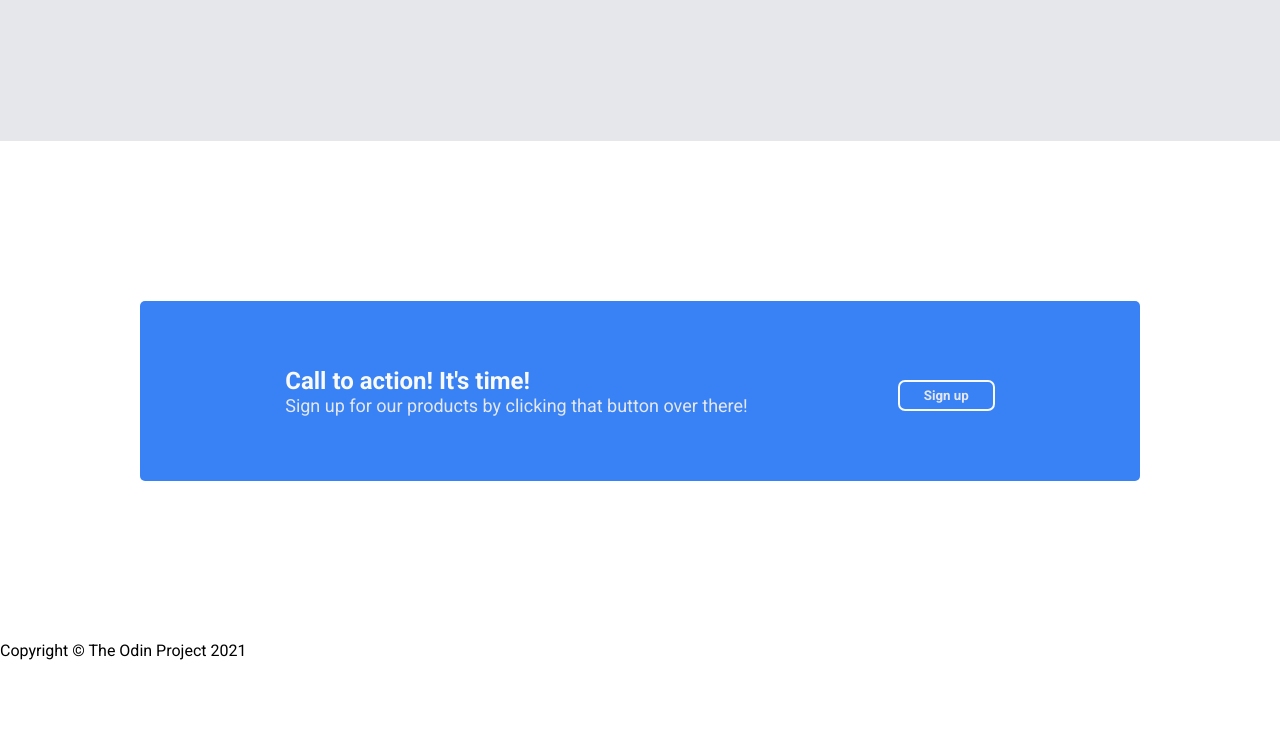
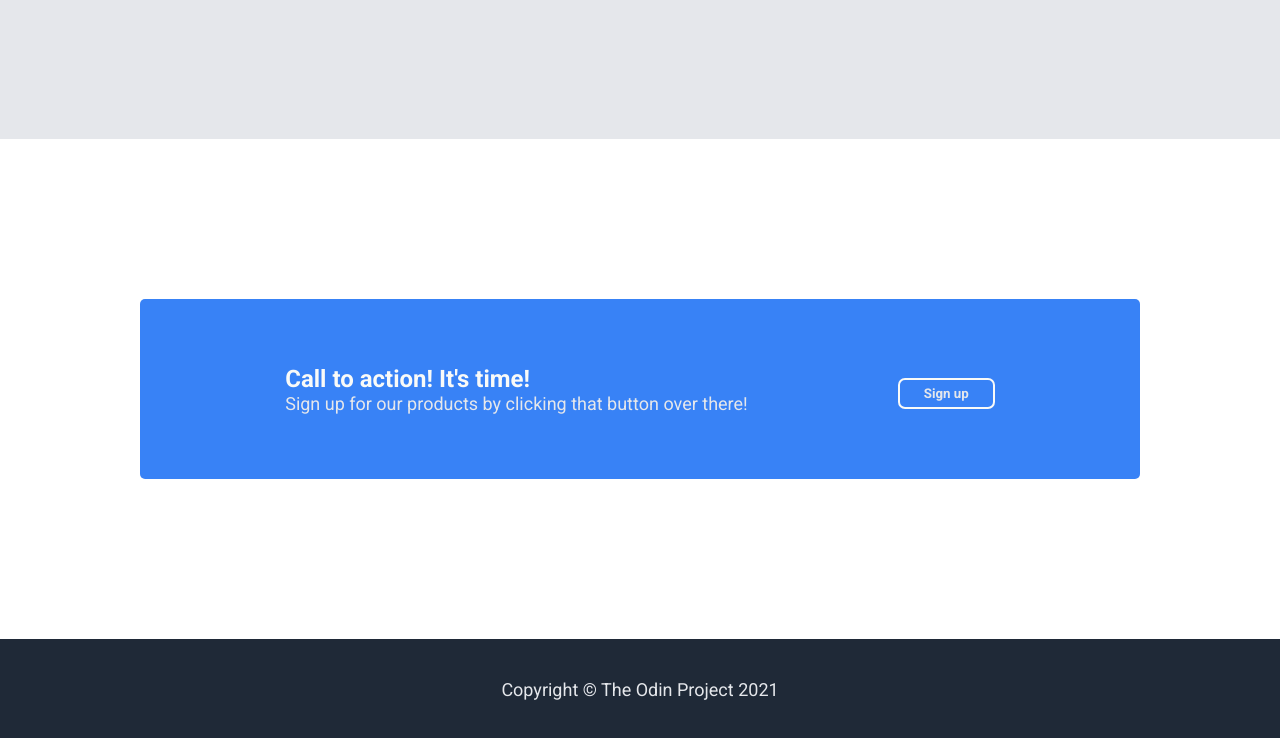
Before and after one commit to ArueMaru/landing-page, a plain HTML site: page index.html in a window 1280 px wide. Shown: the part 1460-2198 px from the top of the page. Before the commit the page ends 2120 px from the top, so only its background shows below. Drawn offline with Linux system fonts and the light colour scheme.

Commit message:
add style to footer

```diff
--- a/style.css
+++ b/style.css
@@ -88,7 +88,6 @@ li a {
   display: flex;
   justify-content: center;
   gap: 50px;
-  border: 1px solid red;
   width: 100vw;
 
 }
@@ -115,7 +114,7 @@ li a {
   display: flex;
   flex-direction: column;
   width: 800px;
-  border: 1px solid red;
+
 
 }
 
@@ -172,3 +171,16 @@ li a {
   font-weight: bold;
   margin-left: 150px;
 }
+
+footer {
+  background-color: #1f2937;
+  height: 100px;
+  display: flex;
+  justify-content: center;
+  align-items: center;
+}
+
+footer p {
+  font-size: 18px;
+  color: #e5e7eb;
+}
```
